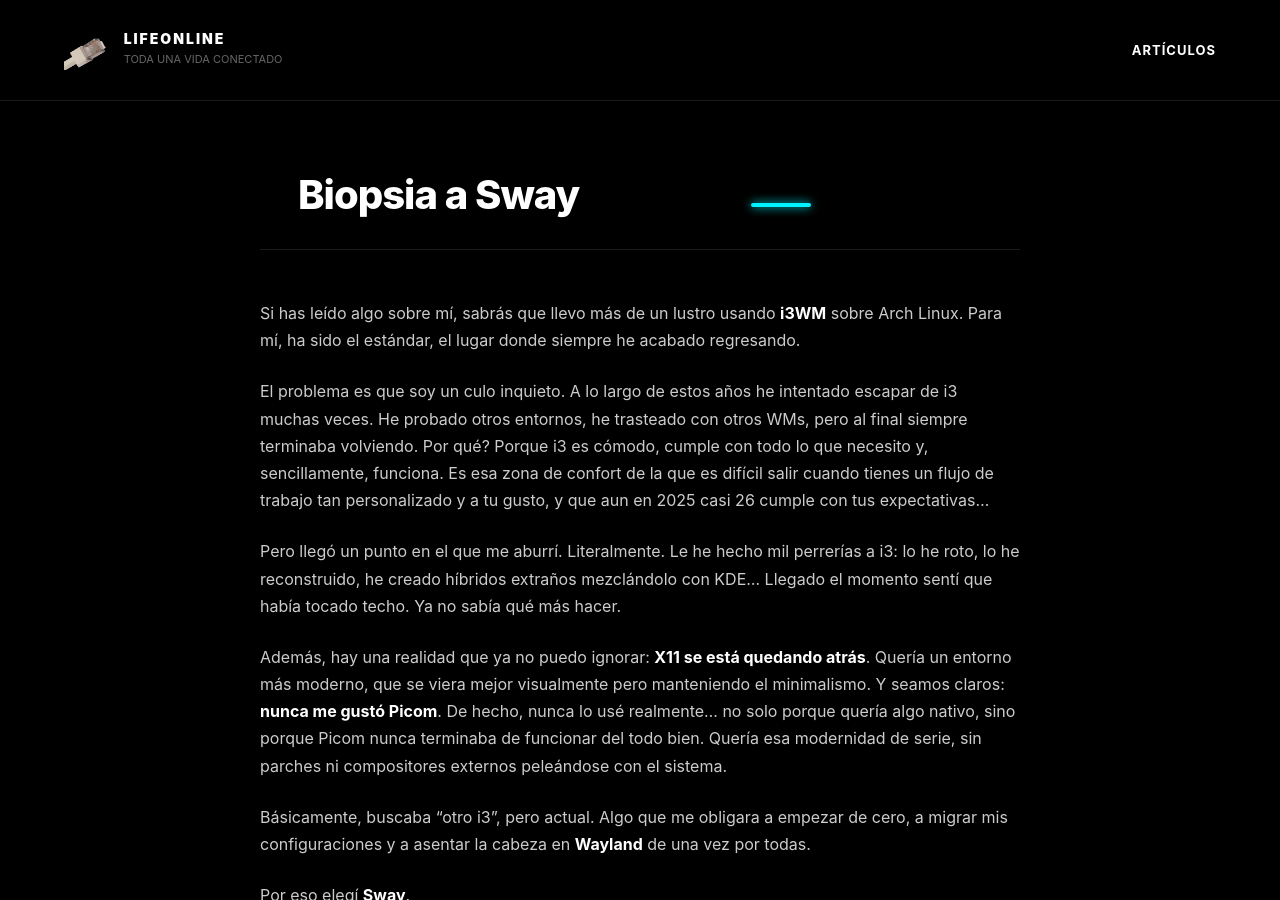
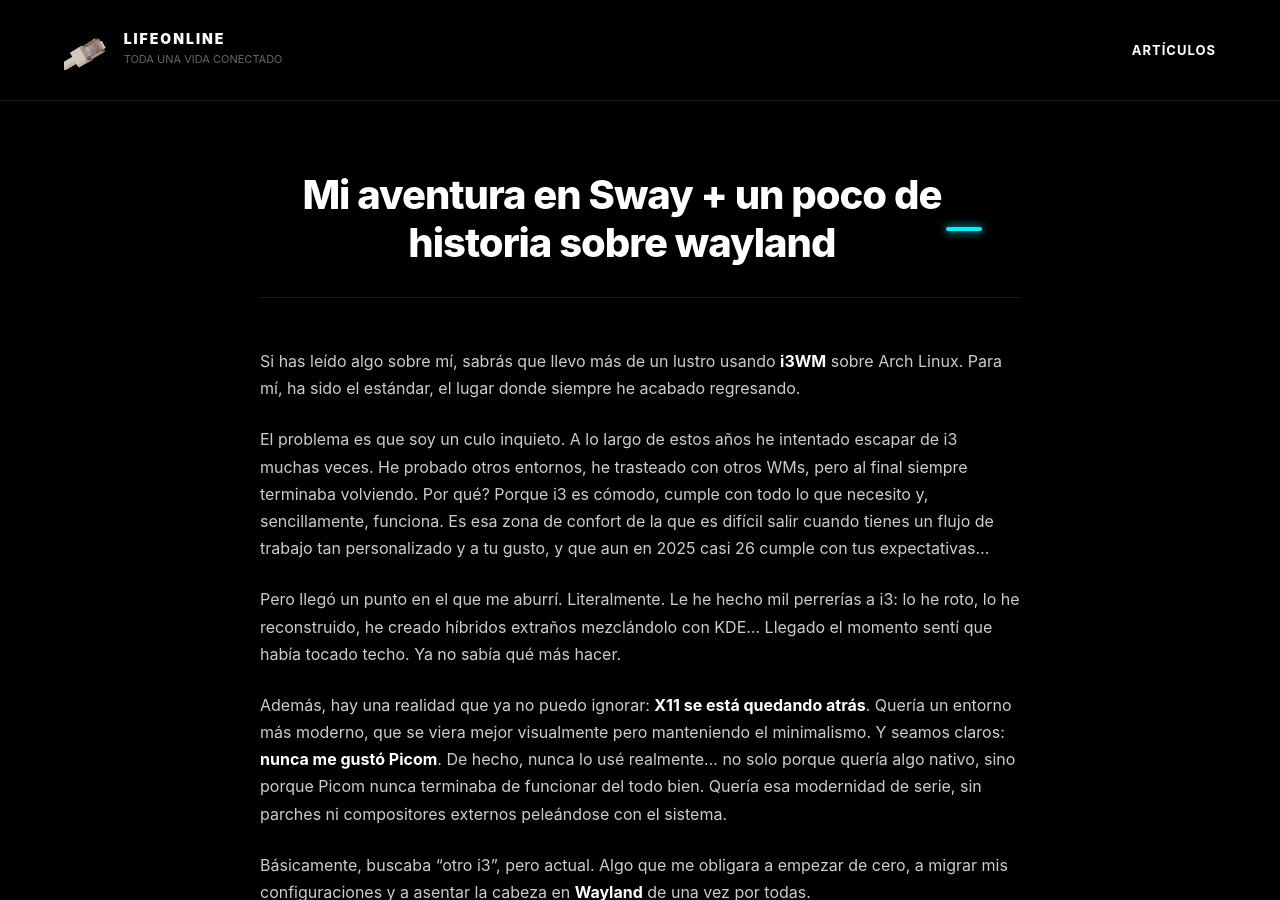
Before and after one commit to 0xR0K/0xR0K.github.io, a Jekyll site: the page built from _articulos/Gestores-de-ventanas/Sway-en-profundidad.md, in a window 1280 px wide and 900 px high. Built offline with Jekyll 4.4.1, drawn with Linux system fonts in a browser that asks for light colours.

Commit message:
Sway-en-Profundidad-1

```diff
--- a/_articulos/Gestores de ventanas/Sway-en-profundidad.md
+++ b/_articulos/Gestores-de-ventanas/Sway-en-profundidad.md
@@ -1,5 +1,5 @@
 ---
-title: Biopsia a Sway
+title: Mi aventura en Sway + un poco de historia sobre wayland
 date: 2025-11-16 11:11
 layout: post
 categories: [gestores-de-ventanas]
```
